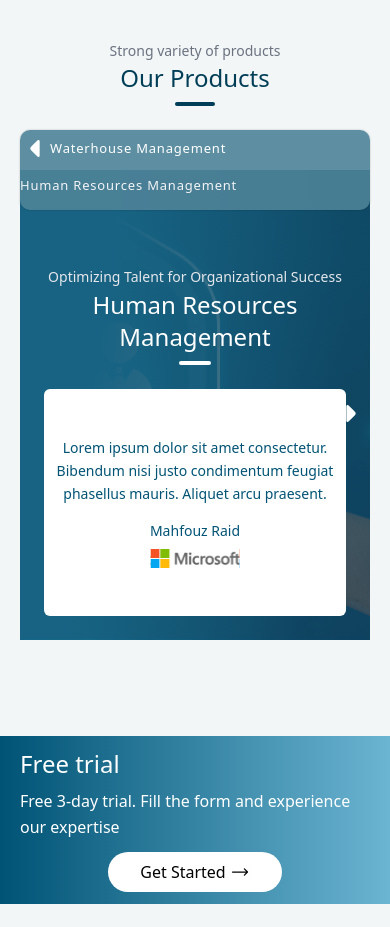
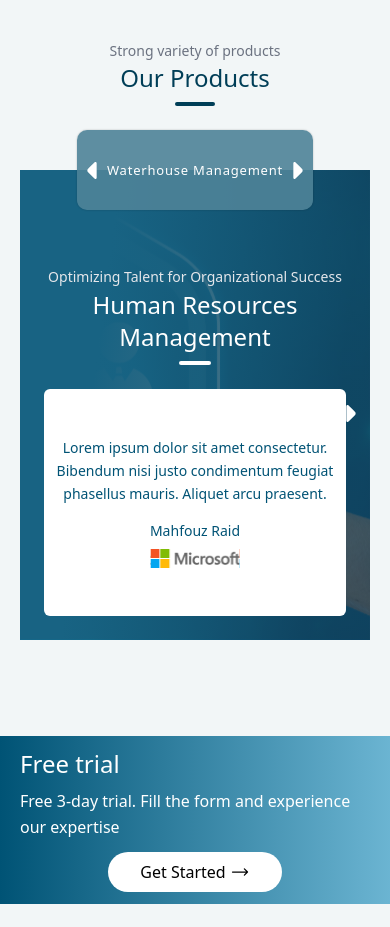
Before and after one commit to MohanadI/ara, a Next.js app: page / in a window 390 px wide. Shown: the part 3100-4027 px from the top of the page. Built offline with nearby package versions, Linux system fonts and the light colour scheme.

Commit message:
fix mobile for product

```diff
--- a/components/Tabs.tsx
+++ b/components/Tabs.tsx
@@ -1,6 +1,37 @@
 // components/Tabs.js
 import Image from "next/image";
-import React, { useState } from "react";
+import React, { useState, useEffect } from "react";
+
+function useWindowSize() {
+  // Initialize state with undefined width/height so server and client renders match
+  // Learn more here: https://joshwcomeau.com/react/the-perils-of-rehydration/
+  const [windowSize, setWindowSize] = useState<{ width: any; height: any }>({
+    width: undefined,
+    height: undefined,
+  });
+
+  useEffect(() => {
+    // only execute all the code below in client side
+    // Handler to call on window resize
+    function handleResize() {
+      // Set window width/height to state
+      setWindowSize({
+        width: window.innerWidth,
+        height: window.innerHeight,
+      });
+    }
+
+    // Add event listener
+    window.addEventListener("resize", handleResize);
+
+    // Call handler right away so state gets updated with initial window size
+    handleResize();
+
+    // Remove event listener on cleanup
+    return () => window.removeEventListener("resize", handleResize);
+  }, []); // Empty array ensures that effect is only run on mount
+  return windowSize;
+}
 
 const Tabs = ({
   tabs,
@@ -12,19 +43,24 @@ const Tabs = ({
   onTabClick: any;
 }) => {
   const [firstVisibleTab, setFirstVisibleTab] = useState(0);
-
-  const showArrows = tabs.length > 4; // Show arrows if there are more than 4 tabs
-
+  const size = useWindowSize();
   const getTabsToShow = () => {
-    const lastVisibleTab = firstVisibleTab + 3; // Show up to 4 tabs
-    return tabs.slice(firstVisibleTab, lastVisibleTab + 1);
+    if (size.width >= 1024) {
+      return tabs.slice(firstVisibleTab, firstVisibleTab + 4);
+    } else if (size.width >= 600) {
+      return tabs.slice(firstVisibleTab, firstVisibleTab + 2);
+    } else {
+      return tabs.slice(firstVisibleTab, firstVisibleTab + 1);
+    }
   };
 
   const handleArrowClick = (direction: any) => {
+    const step = size.width >= 1024 ? 4 : size.width >= 600 ? 2 : 1;
+
     if (direction === "left") {
-      setFirstVisibleTab((prev) => Math.max(prev - 1, 0));
+      setFirstVisibleTab((prev) => Math.max(prev - step, 0));
     } else if (direction === "right") {
-      setFirstVisibleTab((prev) => Math.min(prev + 1, tabs.length - 4));
+      setFirstVisibleTab((prev) => Math.min(prev + step, tabs.length - step));
     }
   };
 
@@ -39,47 +75,36 @@ const Tabs = ({
         boxShadow: "0px 0px 2px 0px rgba(0, 0, 0, 0.25)",
         zIndex: 1,
         overflowX: "auto", // Enable horizontal scrolling on small screens
+        whiteSpace: "nowrap", // Prevent tabs from wrapping to the next line
       }}
     >
-      {showArrows && (
       <button
         onClick={() => handleArrowClick("left")}
         disabled={firstVisibleTab === 0}
       >
-          <Image
-            src="/arrow-left.svg"
-            width={30}
-            height={30}
-            alt="arrow-left"
-          />
+        <Image src="/arrow-left.svg" width={30} height={30} alt="arrow-left" />
       </button>
-      )}
       {getTabsToShow().map((tab: any, index: any) => (
         <div
           key={index}
           className={`sm:px-6 py-3 justify-center text-center sm:justify-start ${
-            index === selectedTab ? "text-white" : "text-gray-100"
+            firstVisibleTab + index === selectedTab
+              ? "text-white"
+              : "text-gray-100"
           } inline-flex items-center leading-none tracking-wider`}
-          onClick={() => onTabClick(index)}
+          onClick={() => onTabClick(firstVisibleTab + index)}
         >
           <span className="title-font cursor-pointer font-normal text-[13px]">
             {tab}
           </span>
         </div>
       ))}
-      {showArrows && (
       <button
         onClick={() => handleArrowClick("right")}
-          disabled={firstVisibleTab === tabs.length - 4}
+        disabled={firstVisibleTab === tabs.length - getTabsToShow().length}
       >
-          <Image
-            src="/arrow-right.svg"
-            width={30}
-            height={30}
-            alt="arrow-left"
-          />
+        <Image src="/arrow-right.svg" width={30} height={30} alt="arrow-left" />
       </button>
-      )}
     </div>
   );
 };
```
Lines whose indentation alone changed are shown as unchanged.
